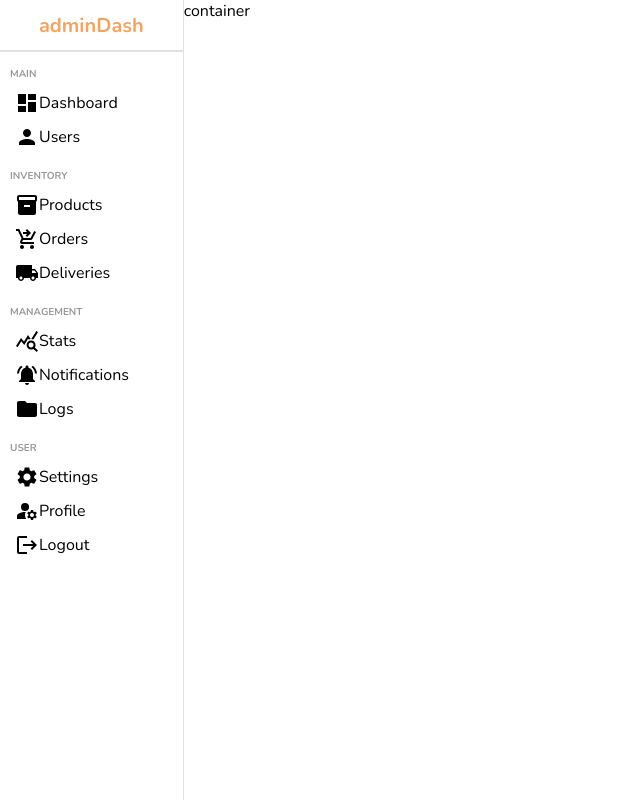
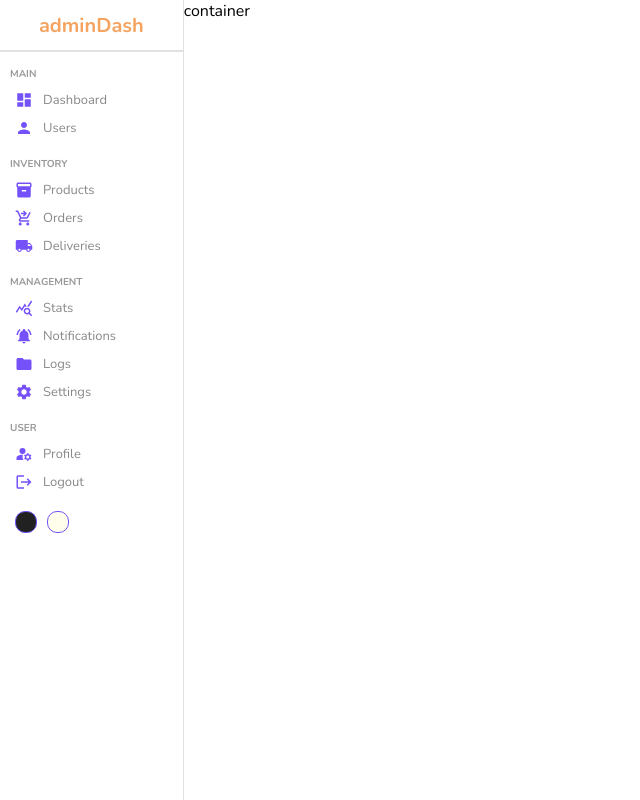
Before and after one commit to codyavila/Admin-Solutions, a React (Create React App) app: page / in a window 1280 px wide. Shown: the whole page, without its empty margins (0-640 px from the left). Built offline with nearby package versions, Linux system fonts and the light colour scheme.

Commit message:
Some Edits To Sidebar

```diff
--- a/src/components/sidebar/Sidebar.jsx
+++ b/src/components/sidebar/Sidebar.jsx
@@ -23,55 +23,58 @@ const Sidebar = () => {
         <ul>
           <p className='title'>MAIN</p>
           <li>
-            <DashboardIcon />
+            <DashboardIcon className='icon' />
             <span>Dashboard</span>
           </li>
           <li>
-            <PersonIcon />
+            <PersonIcon className='icon' />
             <span>Users</span>
           </li>
           <p className='title'>INVENTORY</p>
           <li>
-            <InventoryIcon />
+            <InventoryIcon className='icon' />
             <span>Products</span>
           </li>
           <li>
-            <ShoppingCartCheckoutIcon />
+            <ShoppingCartCheckoutIcon className='icon' />
             <span>Orders</span>
           </li>
           <li>
-            <LocalShippingIcon />
+            <LocalShippingIcon className='icon' />
             <span>Deliveries</span>
           </li>
           <p className='title'>MANAGEMENT</p>
           <li>
-            <QueryStatsIcon />
+            <QueryStatsIcon className='icon' />
             <span>Stats</span>
           </li>
           <li>
-            <NotificationsActiveIcon />
+            <NotificationsActiveIcon className='icon' />
             <span>Notifications</span>
           </li>
           <li>
-            <FolderIcon />
+            <FolderIcon className='icon' />
             <span>Logs</span>
+          </li>
+          <li>
+            <SettingsIcon className='icon' />
+            <span>Settings</span>
           </li>
           <p className='title'>USER</p>
           <li>
-            <SettingsIcon />
-            <span>Settings</span>
-          </li>
-          <li>
-            <ManageAccountsIcon />
+            <ManageAccountsIcon className='icon' />
             <span>Profile</span>
           </li>
           <li>
-            <LogoutIcon />
+            <LogoutIcon className='icon' />
             <span>Logout</span>
           </li>
         </ul>
       </div>
-      <div className='bottom'></div>
+      <div className='bottom'>
+        <div className="colorOption"></div>
+        <div className="colorOption"></div>
+      </div>
     </div>
   )
 }
--- a/src/components/sidebar/sidebar.scss
+++ b/src/components/sidebar/sidebar.scss
@@ -43,9 +43,42 @@
         cursor: pointer;
 
         &:hover {
-            background-color: #ece8ff;
+          background-color: #ece8ff;
+        }
+
+        .icon {
+          font-size: 18px;
+          color: #7451f8;
+        }
+
+        span {
+          font-size: 13px;
+          font-style: 600;
+          color: #888;
+          margin-left: 10px;
         }
       }
     }
   }
+  .bottom {
+    display: flex;
+    align-items: center;
+    margin: 10px;
+
+    .colorOption {
+      width: 20px;
+      height: 20px;
+      border-radius: 10px;
+      border: 1px solid #7451f8;
+      cursor: pointer;
+      margin: 5px;
+
+      &:nth-child(1) {
+        background-color: #212121;
+      }
+      &:nth-child(2) {
+        background-color: rgb(255, 253, 235);
+      }
+    }
+  }
 }
```
